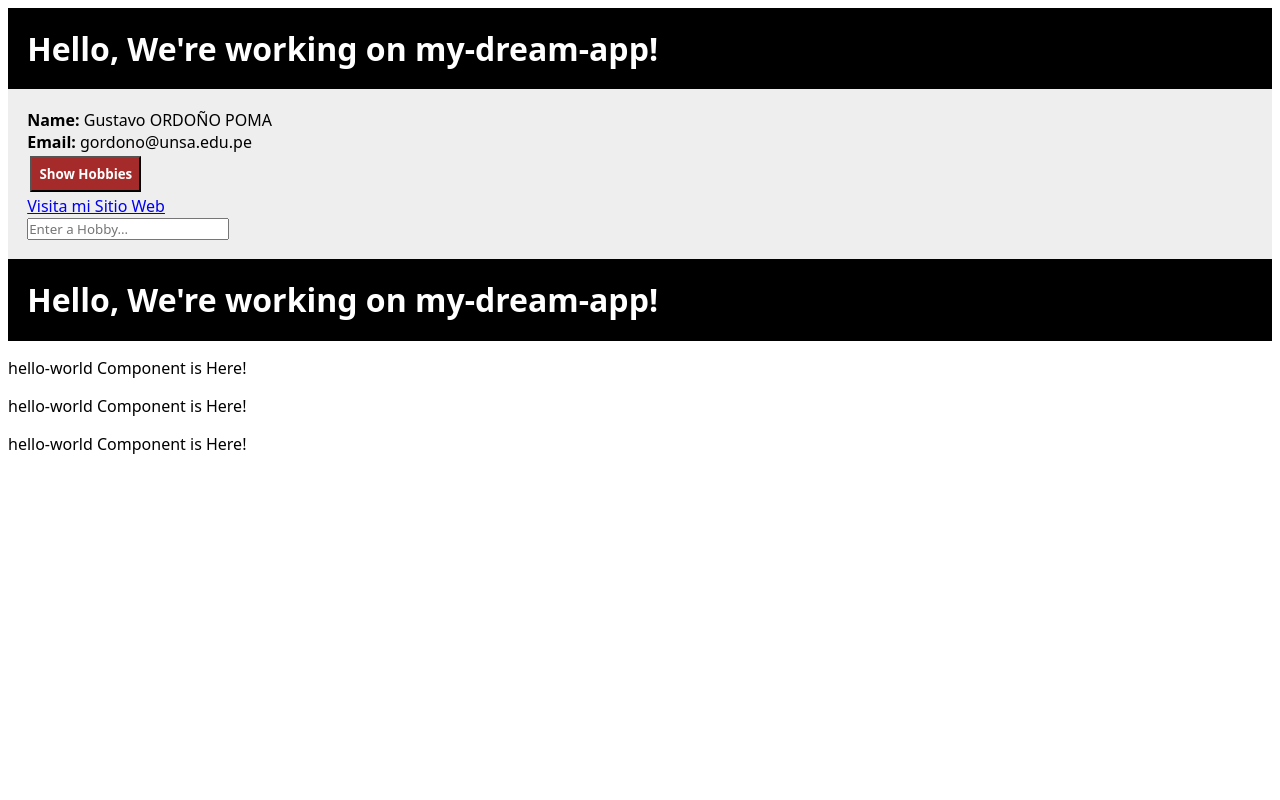
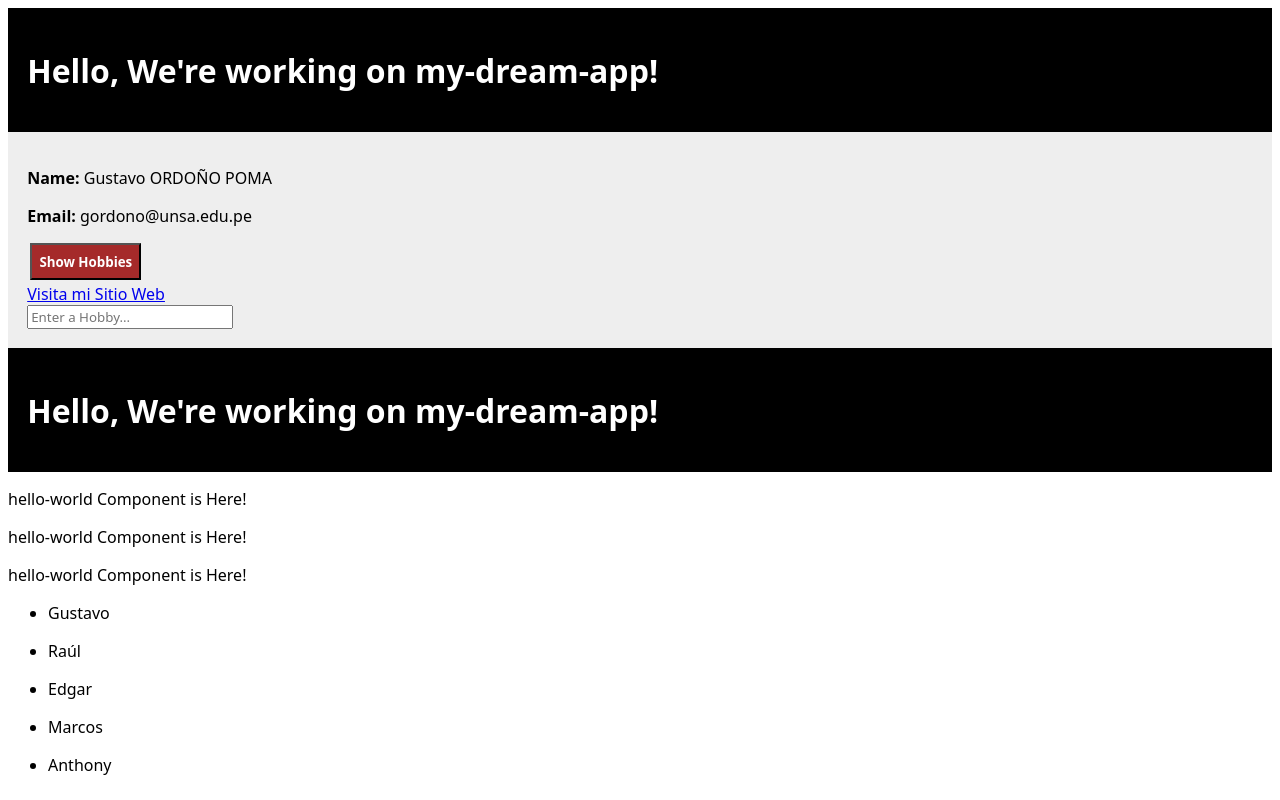
Before and after one commit to gopoma/2022-pweb2-Laboratorio07, an Angular app: page / in a window 1280 px wide. Built offline with nearby package versions, Linux system fonts and the light colour scheme.

Commit message:
Workout with passing data as Input from the AppComponent to the UserComponent (AppComponent's child) and rendering in its Template

```diff
--- a/src/app/app.component.css
+++ b/src/app/app.component.css
@@ -1,7 +1,5 @@
 * {
   box-sizing: border-box;
-  margin: 0;
-  padding: 0;
   font-family: system-ui, -apple-system, BlinkMacSystemFont, 'Segoe UI', Roboto, Oxygen, Ubuntu, Cantarell, 'Open Sans', 'Helvetica Neue', sans-serif;
 }
 
--- a/src/app/app.component.html
+++ b/src/app/app.component.html
@@ -26,3 +26,9 @@
 <app-hello-world>Aquí</app-hello-world>
 <app-hello-world>Aquí</app-hello-world>
 <app-hello-world>Aquí</app-hello-world>
+
+<ul>
+  <li *ngFor="let user of users">
+    <app-user [nameUser]="user"></app-user>
+  </li>
+</ul>
--- a/src/app/app.component.ts
+++ b/src/app/app.component.ts
@@ -12,6 +12,9 @@ export class AppComponent {
   webpage: string;
   hobbies: string[];
   showHobbies: boolean;
+
+  users: string[] = ["Gustavo", "Raúl", "Edgar", "Marcos", "Anthony"];
+  activated: boolean = false;
 
   constructor() {
     console.log("Constructor working...");
--- a/src/app/app.module.ts
+++ b/src/app/app.module.ts
@@ -4,11 +4,13 @@ import { BrowserModule } from '@angular/platform-browser';
 import { AppRoutingModule } from './app-routing.module';
 import { AppComponent } from './app.component';
 import { HelloWorldComponent } from './components/hello-world/hello-world.component';
+import { UserComponent } from './components/user/user.component';
 
 @NgModule({
   declarations: [
     AppComponent,
-    HelloWorldComponent
+    HelloWorldComponent,
+    UserComponent
   ],
   imports: [
     BrowserModule,
--- /dev/null
+++ b/src/app/components/user/user.component.html
@@ -0,0 +1 @@
+<p>{{ nameUser }}</p>
--- /dev/null
+++ b/src/app/components/user/user.component.ts
@@ -0,0 +1,20 @@
+import {
+  Component,
+  OnInit,
+  Input
+} from '@angular/core';
+
+@Component({
+  selector: 'app-user',
+  templateUrl: './user.component.html',
+  styleUrls: ['./user.component.css']
+})
+export class UserComponent implements OnInit {
+  @Input() nameUser: string | undefined;
+
+  constructor() { }
+
+  ngOnInit(): void {
+  }
+
+}
```
Also changed, not shown: src/app/components/user/user.component.css (added), 1 other file (tests, documents, lock files or other folders).
